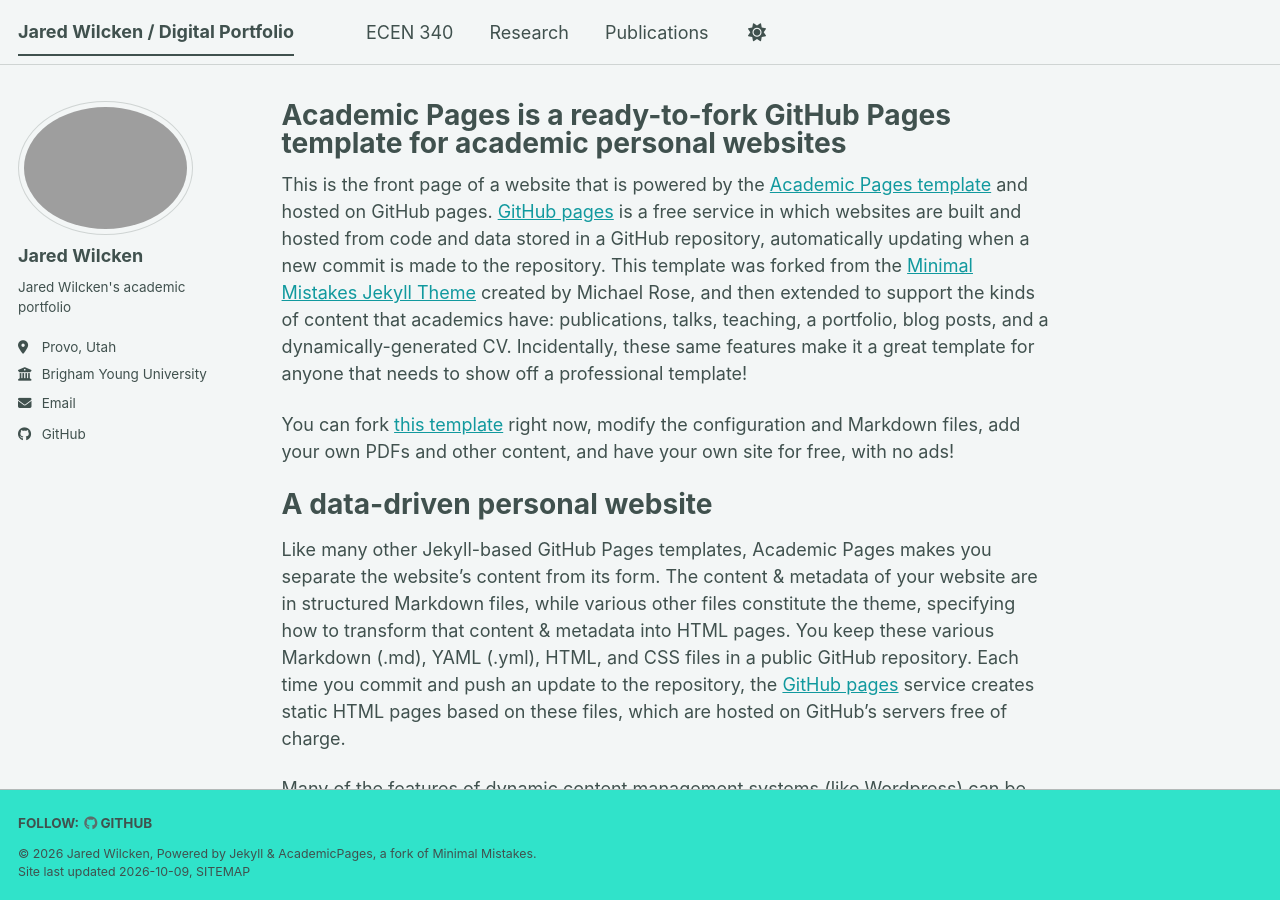
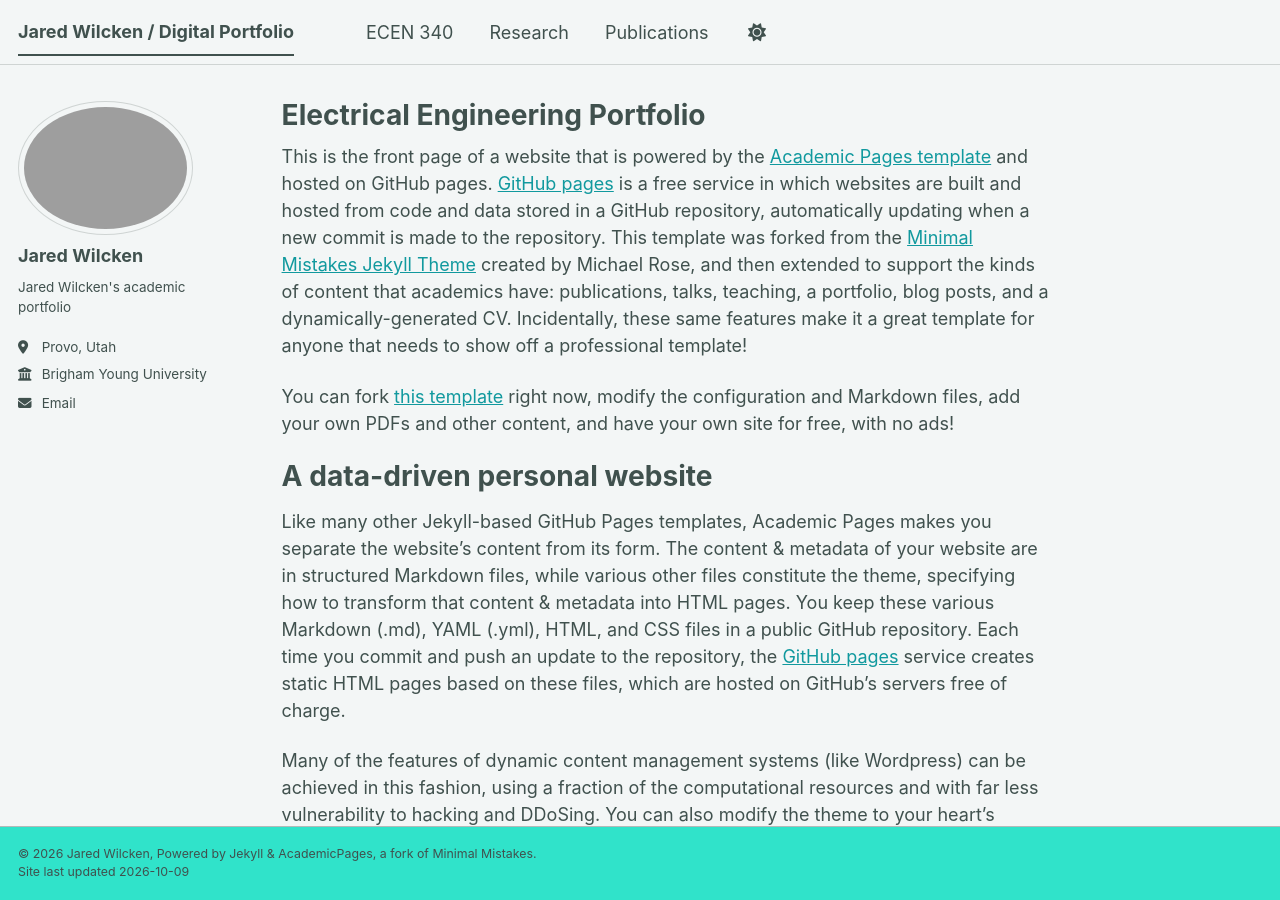
Before and after one commit to jaredwilcken2989/jaredwilcken2989.github.io, a Jekyll site: the page built from _pages/about.md, in a window 1280 px wide and 900 px high. Built offline with Jekyll 4.4.1, drawn with Linux system fonts in a browser that asks for light colours; a style sheet for code colours, icons or effects is not loaded.

Commit message:
Updated footer and corrected email

```diff
--- a/_config.yml
+++ b/_config.yml
@@ -30,7 +30,7 @@ author:
   location         : "Provo, Utah"
   employer         : "Brigham Young University"
   uri              : # URL
-  email            : "jaredwilcken2989"
+  email            : "jaredwilcken2989@gmail.com"
 
   # Academic websites
   academia         : # URL
@@ -51,7 +51,7 @@ author:
   bitbucket        : # Username - Update with your username on the site
   codepen          : # Username
   dribbble         : # Username
-  github           : realemail123@email.com
+  github           : #
   kaggle           : # Username
   stackoverflow    : # User number or user number and name (i.e., use "1" or "1/jeff-atwood")
 
--- a/_includes/footer.html
+++ b/_includes/footer.html
@@ -21,5 +21,5 @@
 
 <div class="page__footer-copyright">
   &copy; {{ site.time | date: '%Y' }} {{ site.name | default: site.title }}, {{ site.data.ui-text[site.locale].powered_by | default: "Powered by" }} <a href="https://jekyllrb.com" rel="nofollow">Jekyll</a> &amp; <a href="https://github.com/academicpages/academicpages.github.io">AcademicPages</a>, a fork of <a href="https://mademistakes.com/work/minimal-mistakes-jekyll-theme/" rel="nofollow">Minimal Mistakes</a>.<br />
-  Site last updated {{ "now" | date: '%Y-%m-%d' }}, <a href="/sitemap/" style="text-transform: uppercase;">{{ site.data.ui-text[site.locale].site_map | default: "Sitemap" }}</a>
+  Site last updated {{ "now" | date: '%Y-%m-%d' }}
 </div>
--- a/_pages/about.md
+++ b/_pages/about.md
@@ -1,6 +1,6 @@
 ---
 permalink: /
-title: "Academic Pages is a ready-to-fork GitHub Pages template for academic personal websites"
+title: "Electrical Engineering Portfolio"
 author_profile: true
 redirect_from:
   - /about/
```
